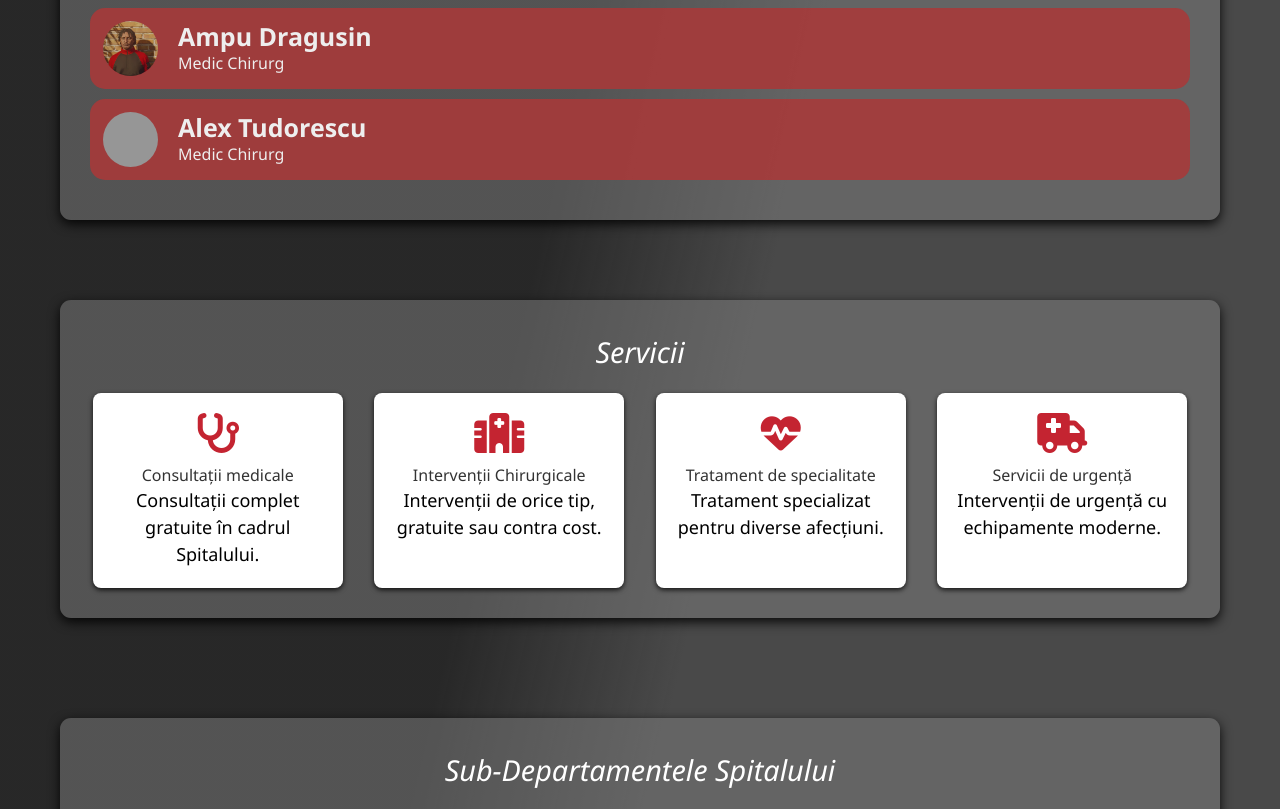
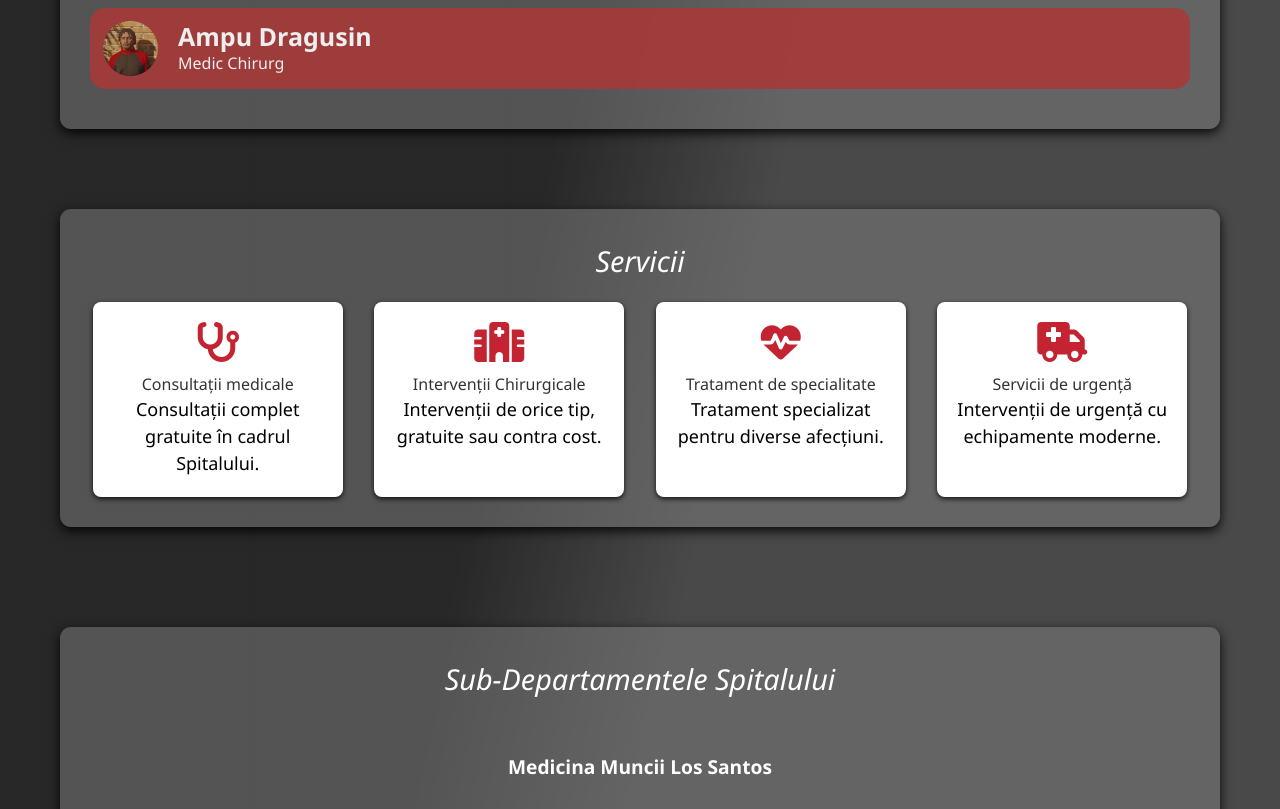
Before and after one commit to TristanfinalBo2/SITEMedici, a website: page index.html in a window 1280 px wide. Shown: the part 2054-2863 px from the top of the page. Drawn offline with nearby package versions, Linux system fonts and the light colour scheme; grey boxes are pictures that could not be loaded; a script that the page names is missing.

Commit message:
Update index.html

```diff
--- a/index.html
+++ b/index.html
@@ -1365,18 +1365,7 @@ h4{
                        <p class="old">Vechime: 14.07.2024</p>
                 </div>
             </div>
-                          <div class="box">
-                <div class="list">
-                    <div class="imgBx">
-                        <img src="img_tudorescu.png" ></img>
-                    </div>
-                    <div class="content">
-                       <h1 class="rank"><small> M - </small>010</h1>
-                       <h4>Alex Tudorescu</h4>
-                       <p2>Medic Chirurg</p2>
-                       <p class="old">Vechime: 25.12.2024</p>
-                </div>
-            </div>
+
         </section>
 
         <section id="services">
```
